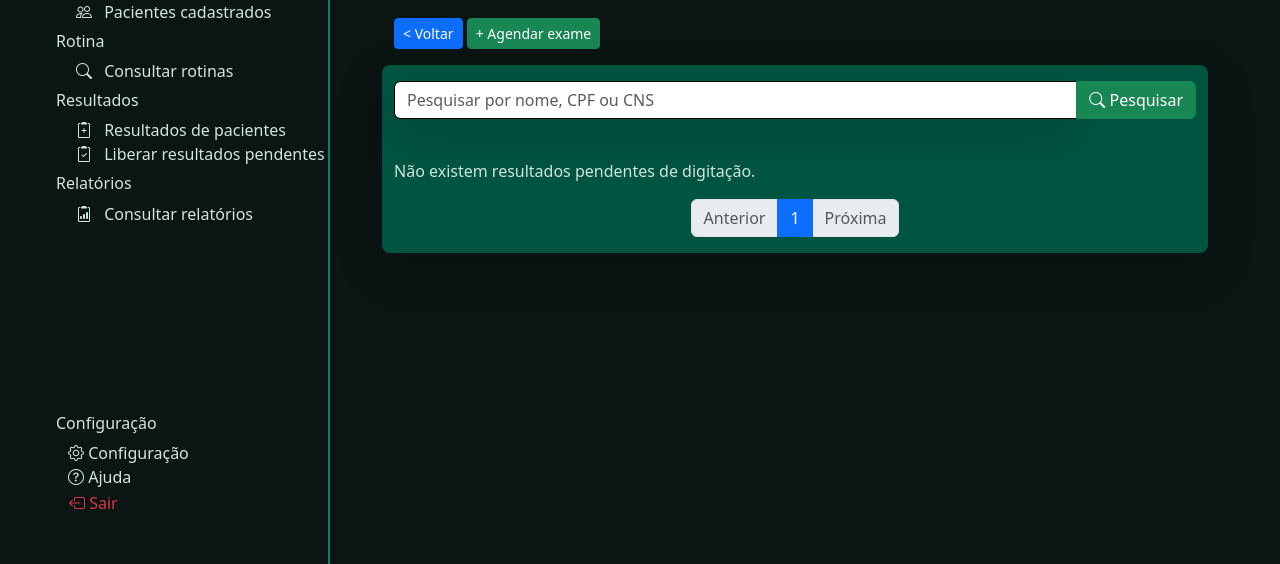
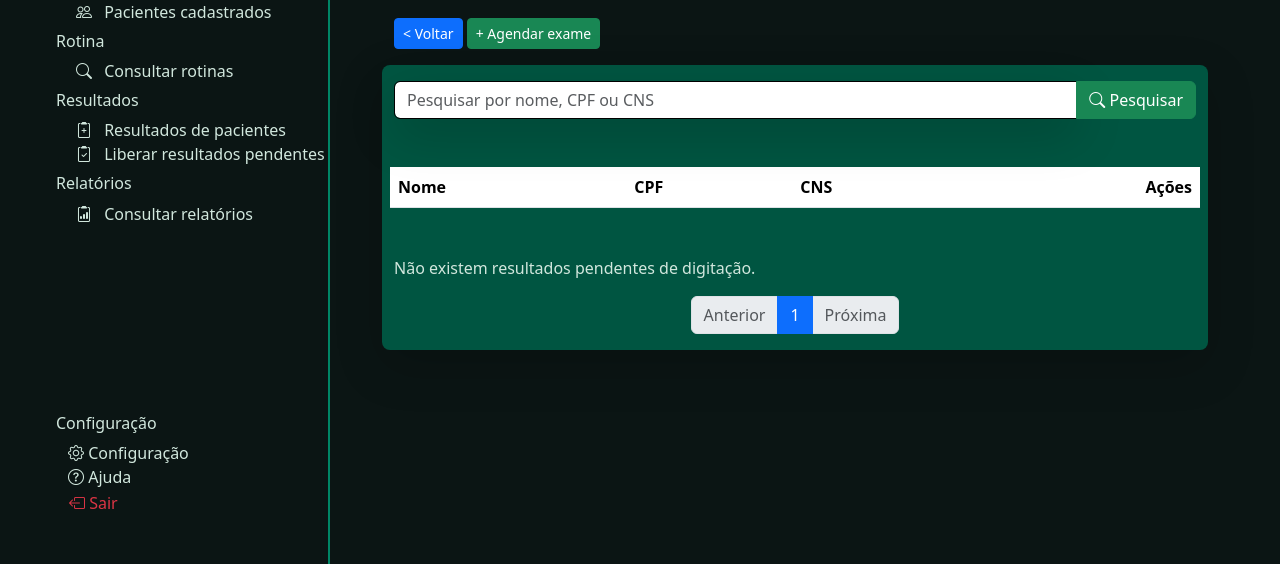
Before and after one commit to AnnaSilva-dev/Sistema-Laboratorial-Odisseu, a Django app: page /resultados in a window 1280 px wide. Shown: the part 236-800 px from the top of the page. Run offline with Django 5.2, Linux system fonts and the light colour scheme; a user stored in the database is signed in; tables that the repository leaves empty hold one stand-in row (values such as "Sample post"); lists and menus that the app fills with data are empty; some libraries are stand-ins or nearby versions.

Commit message:
fix pacientes geral e aparencia de resultados

```diff
--- a/odisseu/templates/resultados.html
+++ b/odisseu/templates/resultados.html
@@ -14,8 +14,7 @@
             + Agendar exame
         </a>
     </p>
-
-    <section class="container rounded-3   white shadow-lg shadow-lg">
+    <section class="container rounded-3 shadow-lg shadow-lg">
             <form method="GET" class="mb-4">
                 <div class="input-group py-3">
                     <input class="form-control shadow-lg border border-black"
@@ -31,6 +30,110 @@
                 </div>
             </form>
             <div class="row">
+                <div class="container text-tema p-2 mb-4">
+                    <div class="table-responsive">
+                        <table class="table table-hover align-middle">
+                            <thead>
+                                <tr>
+                                    <th>Nome</th>
+                                    <th>CPF</th>
+                                    <th>CNS</th>
+                                    <th class="text-end">Ações</th>
+                                </tr>
+                            </thead>
+
+
+                            <tbody id="exames-info">
+                                {% if page_obj %}
+                                    {% for grupo in page_obj %}
+
+                                    <tr>
+
+                                        <td>
+                                            <strong>
+                                                {{ grupo.paciente.nome }}
+                                            </strong>
+                                        </td>
+
+
+                                        <td>
+                                            <div class="cpf">{{ grupo.paciente.cpf }}</div>
+                                        </td>
+
+                                        <td>
+                                            <div class="cns">{{ grupo.paciente.cns }}</div>
+                                        </td>
+
+                                        <td class="text-end">
+
+                                            <button
+                                                class="navbar-toggler col-6 text-end"
+                                                type="button"
+                                                data-bs-toggle="collapse"
+                                                data-bs-target="#menuResultados{{ forloop.counter }}"
+                                                aria-controls="menuResultados{{ forloop.counter }}"
+                                                aria-expanded="false"
+                                                aria-label="Abrir menu"
+                                            >
+                                                <i class="bi bi-list border border-3 btn btn-sm btn-success p-2 rounded-2 me-3"> Exames</i>
+                                            </button>
+
+                                        </td>
+
+                                    </tr>
+
+                                    <nav class="row g-3 mt-3 px-5 collapse"
+                                        id="menuResultados{{ forloop.counter }}"
+                                        data-bs-parent="#menusResultados"
+                                    >
+                                        {% for agendamento in grupo.agendamentos %}
+
+                                            <div class="col-5 bg-light p-3 border border-2 rounded-2 shadow-lg">
+                                                <div>
+                                                    <h6>
+                                                        <strong>Data:</strong>
+                                                        {{ agendamento.data }}
+                                                    </h6>
+                                                    <h6>
+                                                        <strong>Exame:</strong>
+                                                        {{ agendamento.get_exame_display }}
+                                                    </h6>
+                                                </div>
+                                                <nav>
+                                                    <button class="btn btn-sm btn-primary">
+                                                        <a class="text-white nav-link"
+                                                        href="{% url 'digitar_resultados' agendamento.id %}">
+                                                            Digitar resultado
+                                                        </a>
+                                                    </button>
+                                                </nav>
+                                            </div>
+                                        {% endfor %}
+                                    </nav>
+
+                                    {% empty %}
+
+                                    <tr>
+
+                                        <td colspan="6"
+                                            class="text-center py-4 text-muted">
+
+                                            Nenhum usuário cadastrado.
+
+                                        </td>
+
+                                    </tr>
+
+                                {% endfor %}
+                                {% endif %}
+
+
+                            </tbody>
+
+                        </table>
+
+                    </div>
+                </div>
                 <nav class="col-12 gap-2" id="menuResultados">
                     {% if page_obj %}
                         {% for grupo in page_obj %}
@@ -60,34 +163,7 @@
                                     </button>
                                 </div>
 
-                                <nav class="row g-3 mt-3 px-5 collapse navbar"
-                                    id="menuResultados{{ forloop.counter }}"
-                                    data-bs-parent="#menusResultados"
-                                >
-                                    {% for agendamento in grupo.agendamentos %}
 
-                                        <div class="col-5 bg-light p-3 border border-2 rounded-2 shadow-lg">
-                                            <div>
-                                                <h6>
-                                                    <strong>Data:</strong>
-                                                    {{ agendamento.data }}
-                                                </h6>
-                                                <h6>
-                                                    <strong>Exame:</strong>
-                                                    {{ agendamento.get_exame_display }}
-                                                </h6>
-                                            </div>
-                                            <nav>
-                                                <button class="btn btn-sm btn-primary">
-                                                    <a class="text-white nav-link"
-                                                    href="{% url 'digitar_resultados' agendamento.id %}">
-                                                        Digitar resultado
-                                                    </a>
-                                                </button>
-                                            </nav>
-                                        </div>
-                                    {% endfor %}
-                                </nav>
                             </nav>
                         {% endfor %}
 
```
Also changed, not shown: odisseu/templates/pacientes.html (+10 -12 lines).
